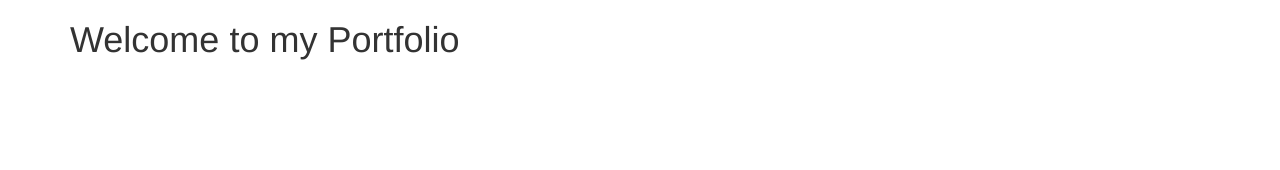
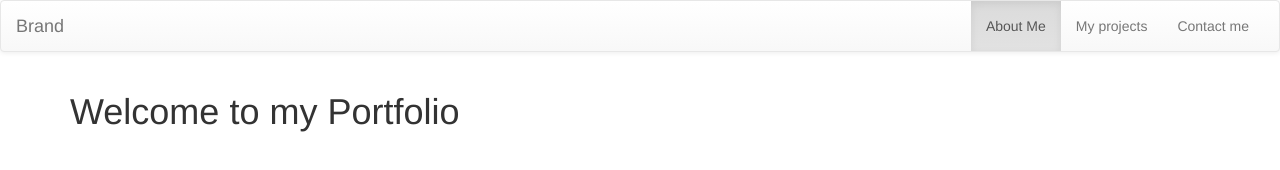
Before and after one commit to mks148/Lesson4, a plain HTML site: page index.html in a window 1280 px wide. Drawn offline with Linux system fonts and the light colour scheme.

Commit message:
Edited Nav

```diff
--- a/index.html
+++ b/index.html
@@ -14,7 +14,36 @@
 </head>
 
 <body>
-    <main class="container">
+    <nav class="navbar navbar-default">
+        <div class="container-fluid">
+            <!-- Brand and toggle get grouped for better mobile display -->
+            <div class="navbar-header">
+                <button type="button" class="navbar-toggle collapsed" data-toggle="collapse" data-target="#bs-example-navbar-collapse-1"
+                aria-expanded="false">
+                    <span class="sr-only">Toggle navigation</span>
+                    <span class="icon-bar"></span>
+                    <span class="icon-bar"></span>
+                    <span class="icon-bar"></span>
+                </button>
+                <a class="navbar-brand" href="#">Brand</a>
+            </div>
+
+            <!-- Collect the nav links, forms, and other content for toggling -->
+            <div class="collapse navbar-collapse" id="bs-example-navbar-collapse-1">
+
+                <ul class="nav navbar-nav navbar-right">
+                    <li class="active"><a href="#">About Me</a></li>
+                            <li><a href="#">My projects</a></li>
+                            <li><a href="#">Contact me</a></li>
+                        </ul>
+
+
+            </div>
+            <!-- /.navbar-collapse -->
+        </div>
+        <!-- /.container-fluid -->
+    </nav>
+    <main class="container" id="maincontent">
         <h1>Welcome to my Portfolio</h1>
         <p></p>
 
```
